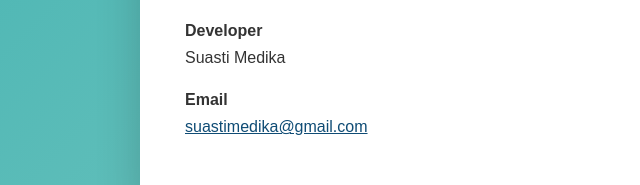
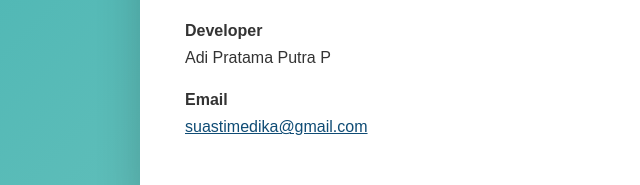
Before and after one commit to suastimedika-afk/Privacy-Policy-Medical-Simulator-VR, a plain HTML site: page index.html in a window 1280 px wide. Shown: the part 4421-4606 px from the top of the page, 0-640 px from the left. Drawn offline with Linux system fonts and the light colour scheme.

Commit message:
Update index.html

```diff
--- a/index.html
+++ b/index.html
@@ -585,7 +585,7 @@ Continued use of Medical Simulator VR after changes become effective constitutes
 
 <strong>Developer</strong><br>
 
-Suasti Medika
+Adi Pratama Putra P
 
 </p>
 
```
